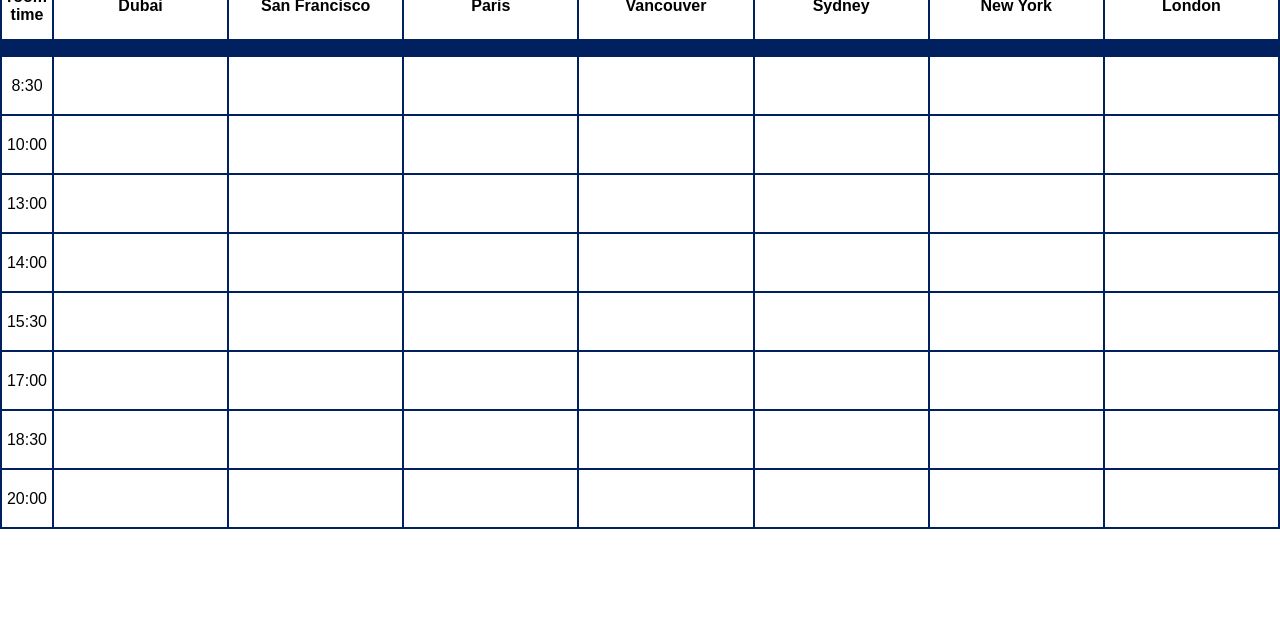
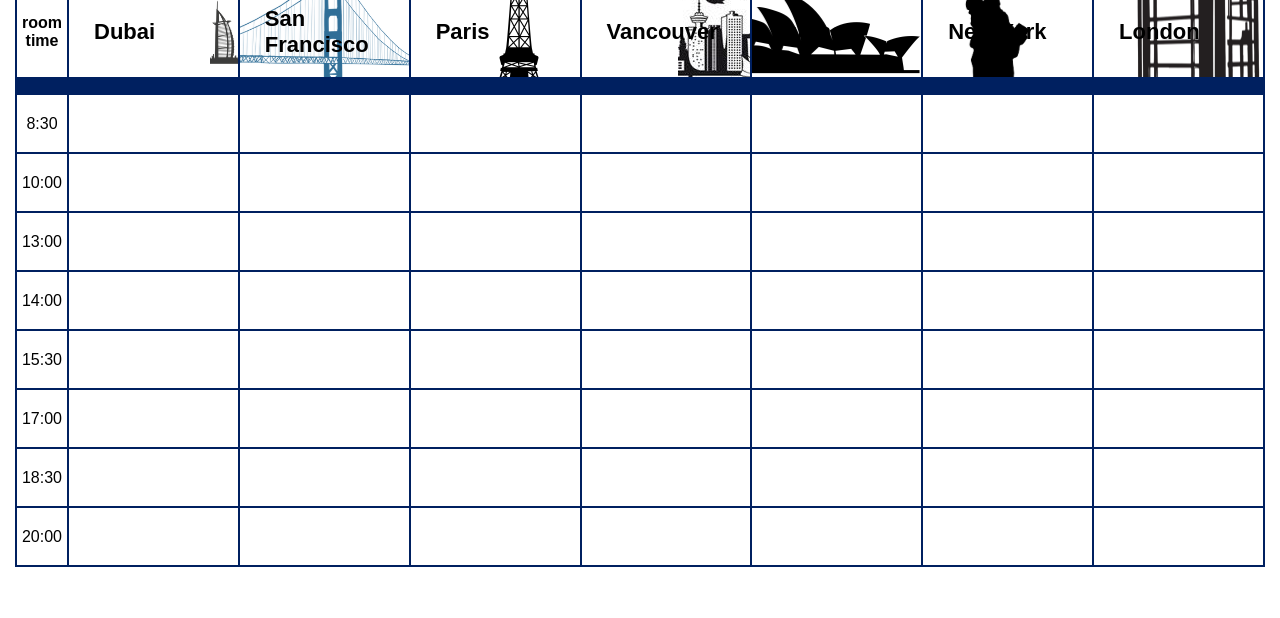
Before and after one commit to icavalheiro/al_classroom_board, a website: page src/index.html in a window 1280 px wide. Shown: the part 182-800 px from the top of the page. Drawn offline with nearby package versions, Linux system fonts and the light colour scheme; files that its build step writes are made by us from their sources.

Commit message:
Added images to table header

```diff
--- a/src/index.html
+++ b/src/index.html
@@ -22,13 +22,13 @@
         <table border="0" cellspacing="0" cellpadding="0">
             <tr>
                 <th class="time">room time</th>
-                <th>Dubai</th>
-                <th>San Francisco</th>
-                <th>Paris</th>
-                <th>Vancouver</th>
-                <th>Sydney</th>
-                <th>New York</th>
-                <th>London</th>
+                <th class="dubai">Dubai</th>
+                <th class="san-francisco">San <br/>Francisco</th>
+                <th class="paris">Paris</th>
+                <th class="vancouver">Vancouver</th>
+                <th class="sydney">Sydney</th>
+                <th class="new-york">New York</th>
+                <th class="london">London</th>
             </tr>
             <tr>
                 <td>8:30</td>
--- a/src/styles/_header.scss
+++ b/src/styles/_header.scss
@@ -11,7 +11,7 @@
         text-align: center;
         width: 200px;
         line-height: 40px;
-        top: 15px;
+        top: 30px;
         background-color: white;
         z-index: 2;
     }
@@ -20,7 +20,7 @@
         position: absolute;
         left: 50%;
         transform: translateX(-50%);
-        top: 0;
+        top: 15px;
         width: 400px;
         z-index: 1;
     }
@@ -28,7 +28,7 @@
     .achieve-logo{
         position: absolute;
         right: 25px;
-        top: 15px;
+        top: 30px;
         width: 200px;
         z-index: 2;
     }
--- a/src/styles/_table.scss
+++ b/src/styles/_table.scss
@@ -14,14 +14,78 @@
 
     th{
         border-bottom: 17px solid $baseBlueColor;
-        height: 67px;
+        height: 90px;
+        text-align: left;
+        padding-left: 25px;
+        font-weight: bold;
+        font-size: 22px;
     }
 
     th.time{
         width: 50px;
+        text-align: center;
+        padding-left: 0;
+        font-size: 16px;
     }
 
     td{
         height: 57px;
     }
+
+    th.dubai{
+        background:
+        url("../images/dubai.png")
+        right
+        center
+        no-repeat;
+        background-size: 28px;
+    }
+
+    th.san-francisco{
+        background:
+        url("../images/san francisco.png")
+        right
+        center
+        no-repeat;
+    }
+
+    th.paris{
+        background:
+        url("../images/paris.png")
+        right
+        center
+        no-repeat;
+    }
+
+    th.vancouver{
+        background:
+        url("../images/vancover.png")
+        right
+        center
+        no-repeat;
+    }
+
+    th.sydney{
+        background:
+        url("../images/sidney.png")
+        right
+        center
+        no-repeat;
+    }
+
+    th.new-york{
+        background:
+        url("../images/image7.png")
+        right
+        center
+        no-repeat;
+    }
+
+    th.london{
+        background:
+        url("../images/london.png")
+        right
+        center
+        no-repeat;
+    }
 }
--- a/src/styles/main.scss
+++ b/src/styles/main.scss
@@ -2,6 +2,10 @@
     margin: 0;
     padding: 0;
     font-family: "Neo Sans Std", Arial;
+}
+
+body{
+    padding: 15px 15px 0 15px;
 }
 
 //Variables
```
